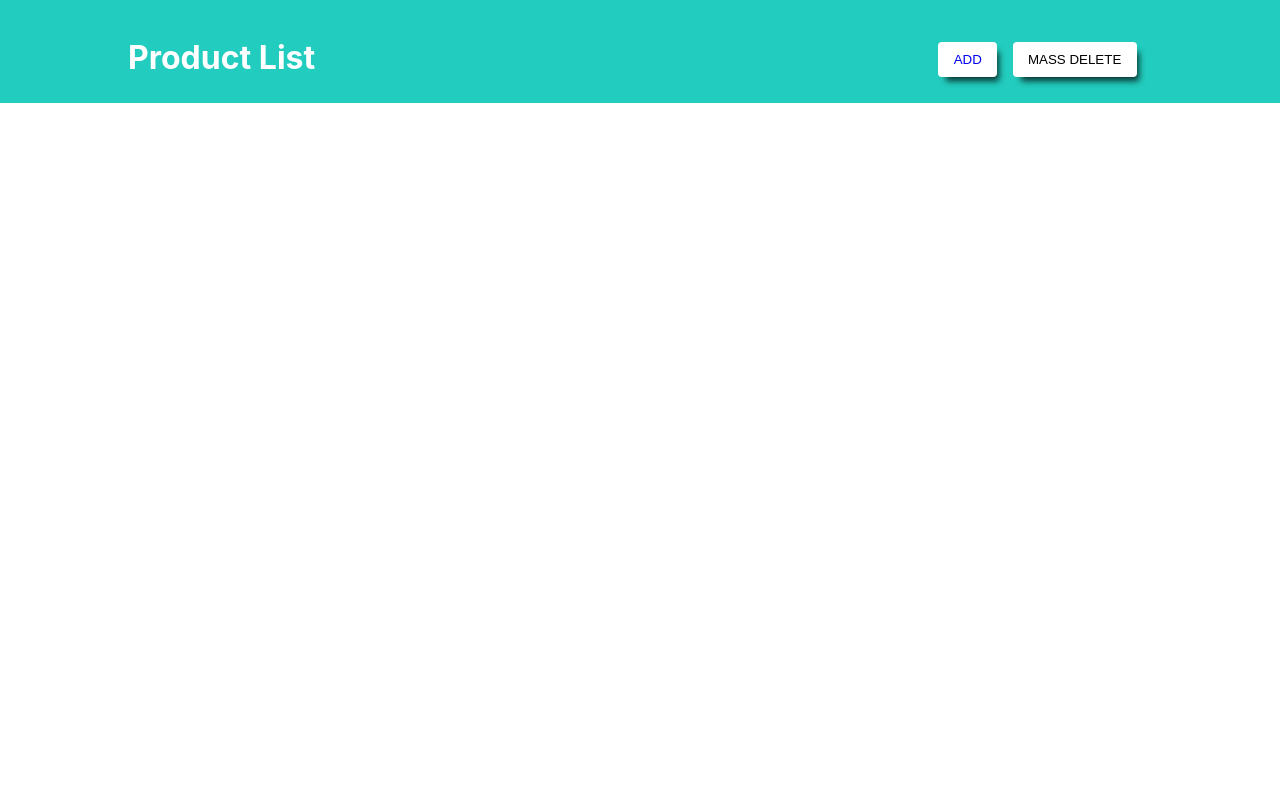
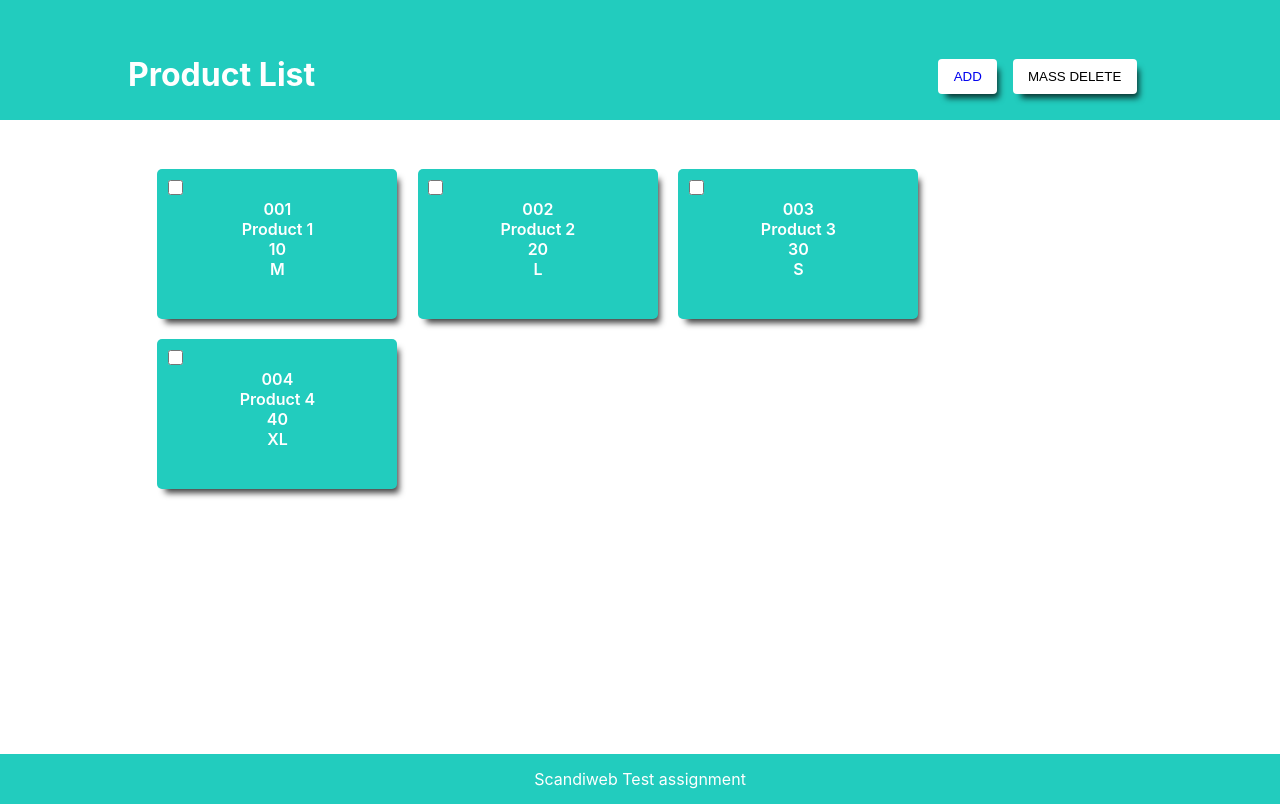
Before and after one commit to Andresantos01/ScandiwebFrontendReact, a React (Create React App) app in the folder frontend/: page / in a window 1280 px wide. Built offline with nearby package versions, Linux system fonts and the light colour scheme.

Commit message:
Create components

```diff
--- a/frontend/src/Pages/list-products/list-products.js
+++ b/frontend/src/Pages/list-products/list-products.js
@@ -1,10 +1,43 @@
+import { Footer } from "../../components/footer/footer";
 import { Header } from "../../components/header/header";
+import './list-products.scss';
 
-export function ListProducts()
-{
-    return(
+export function ListProducts() {
+
+    const products = [
+        { sku: '001', name: 'Product 1', price: 10.0, size: 'M' },
+        { sku: '002', name: 'Product 2', price: 20.0, size: 'L' },
+        { sku: '003', name: 'Product 3', price: 30.0, size: 'S' },
+        { sku: '004', name: 'Product 4', price: 40.0, size: 'XL' },
+
+      ];
+
+      function listProducts() {
+        return products.map((product, index) => (
+
+          <div className="card" key={index}>
+            <input type="checkbox" className="delete-checkbox" />
+            <div className="box-info">
+              <p>{product.sku}</p>
+              <p>{product.name}</p>
+              <p>{product.price}</p>
+              <p>{product.size}</p>
+            </div>
+          </div>
+        ));
+      }
+
+    return (
         <>
-           <Header title="Product List" value ="ADD" context="MASS DELETE" />
+            <Header title="Product List" value="ADD" context="MASS DELETE" />
+            <main>
+                <div className="cards-wrapper">
+
+                  {listProducts()}
+
+                </div>
+            </main>
+            <Footer context="Scandiweb Test assignment"/>
         </>
     )
 }
--- a/frontend/src/Pages/list-products/list-products.scss
+++ b/frontend/src/Pages/list-products/list-products.scss
@@ -0,0 +1,47 @@
+$bg-primary: rgb(34, 204, 190);
+main{
+    width: 100%;
+    min-height: calc(100vh - 230px);
+    margin-bottom: 5%;
+        .cards-wrapper{
+            max-width: 80%;
+            margin: 0 8.5% 0 auto;
+            padding: 3% 0;
+            display: flex;
+            flex-direction: row;
+            flex-wrap: wrap;
+            justify-content: left;
+
+                .delete-checkbox{
+                    width: 15px;
+                    height: 15px;
+                }
+                .card{
+                    width: 240px;
+                    min-height: 150px;
+                    border-radius: 5px;
+                    height: auto;
+                    padding: 1%;
+                    margin: 1%;
+                    background-color: $bg-primary;
+                    -webkit-box-shadow: 5px 7px 6px -3px rgba(0,0,0,0.75);
+                    -moz-box-shadow: 5px 7px 6px -3px rgba(0,0,0,0.75);
+                    box-shadow: 5px 7px 6px -3px rgba(0,0,0,0.75);
+                        .box-info{
+                            display: flex;
+                            flex-direction: column;
+                            justify-content: center;
+                            align-items: center;
+                                p{
+                                    color: #fff;
+                                    font-weight: 600;
+                                }
+                        }
+                        &:hover{
+                            background-color: rgb(50, 219, 205);
+                            transition: .5s;
+                        }
+                }
+
+        }
+}
--- a/frontend/src/components/footer/footer.js
+++ b/frontend/src/components/footer/footer.js
@@ -0,0 +1,9 @@
+import './footer.scss';
+export function Footer({context})
+{
+    return(
+        <footer>
+            <p>{context}</p>
+        </footer>
+    )
+}
--- a/frontend/src/components/footer/footer.scss
+++ b/frontend/src/components/footer/footer.scss
@@ -0,0 +1,11 @@
+$bg-primary: rgb(34, 204, 190);
+footer{
+    width: 100%;
+    height: 50px;
+    background-color: $bg-primary;
+    display: flex;
+    flex-direction: row;
+    justify-content: center;
+    align-items: center;
+    color: #fff;
+}
--- a/frontend/src/components/header/header.scss
+++ b/frontend/src/components/header/header.scss
@@ -2,7 +2,7 @@ $bg-primary: rgb(34, 204, 190);
 $btn-color: #000;
 header{
     width: 100%;
-    height: auto;
+    height: 120px;
     padding: 3% 0 1% 0;
     background-color: $bg-primary;
         .center{
```
